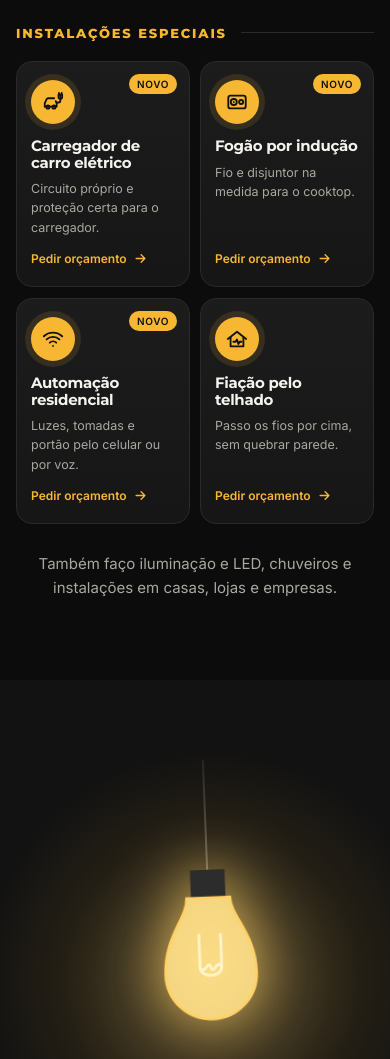
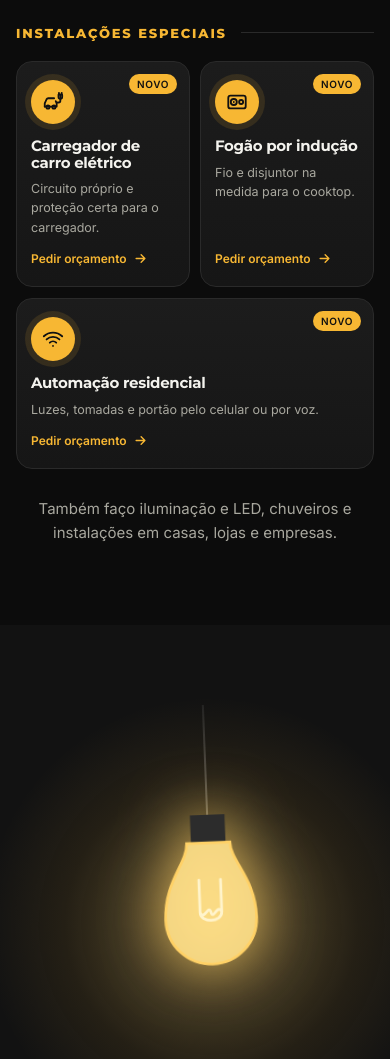
Before and after one commit to gabrielmilano/gdluz-eletricista-mockup, a plain HTML site: page index.html in a window 390 px wide. Shown: the part 1232-2291 px from the top of the page. Drawn offline with Linux system fonts and the light colour scheme; animation ran at ten frames a second.

Commit message:
Tira o serviço de fiação pelo telhado; instalações especiais em 3 cards (carregador, indução, automação)
Co-Authored-By: Claude Opus 5.5 <noreply@anthropic.com>

```diff
--- a/index.html
+++ b/index.html
@@ -84,7 +84,7 @@
                 <!-- Ilustração: a fiação sai do quadro, sobe pelo telhado e acende cada cômodo -->
                 <div class="hero__art reveal" style="--d:.2s">
                     <p class="note note--hero" aria-hidden="true">Seu projeto elétrico<br>em boas mãos!<svg viewBox="0 0 200 20"><path d="M3 15 C60 3 140 3 197 9"/></svg></p>
-                    <svg class="house" viewBox="0 0 520 470" role="img" aria-label="Ilustração de uma casa com a fiação sendo instalada pelo telhado e os cômodos acendendo">
+                    <svg class="house" viewBox="0 0 520 470" role="img" aria-label="Ilustração de uma casa com a fiação saindo do quadro e os cômodos acendendo">
                         <defs>
                             <radialGradient id="lampGlow" cx="50%" cy="0%" r="100%">
                                 <stop offset="0" stop-color="#FFD76A" stop-opacity=".95"/>
@@ -166,11 +166,10 @@
                 </div>
 
                 <p class="services__group reveal">Instalações especiais</p>
-                <div class="services services--4">
+                <div class="services services--3">
                     <a class="card reveal" href="#" data-wa data-msg="Olá Gabriel! Vim pelo site da GDLUZ e preciso de: instalação de carregador de carro elétrico."><span class="card__tag">Novo</span><div class="card__icon"><svg class="ic"><use href="#i-car"/></svg></div><h3>Carregador de carro elétrico</h3><p>Circuito próprio e proteção certa para o carregador.</p><span class="card__cta">Pedir orçamento<svg class="ic"><use href="#i-arrow"/></svg></span></a>
                     <a class="card reveal" href="#" data-wa data-msg="Olá Gabriel! Vim pelo site da GDLUZ e preciso de: instalação de fogão por indução."><span class="card__tag">Novo</span><div class="card__icon"><svg class="ic"><use href="#i-cooktop"/></svg></div><h3>Fogão por indução</h3><p>Fio e disjuntor na medida para o cooktop.</p><span class="card__cta">Pedir orçamento<svg class="ic"><use href="#i-arrow"/></svg></span></a>
                     <a class="card reveal" href="#" data-wa data-msg="Olá Gabriel! Vim pelo site da GDLUZ e preciso de: automação residencial."><span class="card__tag">Novo</span><div class="card__icon"><svg class="ic"><use href="#i-wifi"/></svg></div><h3>Automação residencial</h3><p>Luzes, tomadas e portão pelo celular ou por voz.</p><span class="card__cta">Pedir orçamento<svg class="ic"><use href="#i-arrow"/></svg></span></a>
-                    <a class="card reveal" href="#" data-wa data-msg="Olá Gabriel! Vim pelo site da GDLUZ e preciso de: fiação pelo telhado."><div class="card__icon"><svg class="ic"><use href="#i-roof"/></svg></div><h3>Fiação pelo telhado</h3><p>Passo os fios por cima, sem quebrar parede.</p><span class="card__cta">Pedir orçamento<svg class="ic"><use href="#i-arrow"/></svg></span></a>
                 </div>
 
                 <p class="services__extra reveal">Também faço iluminação e LED, chuveiros e instalações em casas, lojas e empresas.</p>
@@ -210,7 +209,7 @@
                 </header>
                 <div class="testi__list">
                     <figure class="quote reveal"><div class="stars" aria-label="5 estrelas"><svg><use href="#i-star"/></svg><svg><use href="#i-star"/></svg><svg><use href="#i-star"/></svg><svg><use href="#i-star"/></svg><svg><use href="#i-star"/></svg></div><blockquote>“Chegou no horário e resolveu tudo rápido. Recomendo!”</blockquote><figcaption><span class="avatar">C</span><b>Carlos M.</b></figcaption></figure>
-                    <figure class="quote reveal" style="--d:.1s"><div class="stars" aria-label="5 estrelas"><svg><use href="#i-star"/></svg><svg><use href="#i-star"/></svg><svg><use href="#i-star"/></svg><svg><use href="#i-star"/></svg><svg><use href="#i-star"/></svg></div><blockquote>“Passou a fiação nova pelo telhado sem quebrar nada.”</blockquote><figcaption><span class="avatar">J</span><b>Juliana S.</b></figcaption></figure>
+                    <figure class="quote reveal" style="--d:.1s"><div class="stars" aria-label="5 estrelas"><svg><use href="#i-star"/></svg><svg><use href="#i-star"/></svg><svg><use href="#i-star"/></svg><svg><use href="#i-star"/></svg><svg><use href="#i-star"/></svg></div><blockquote>“Trocou o quadro antigo e explicou tudo direitinho.”</blockquote><figcaption><span class="avatar">J</span><b>Juliana S.</b></figcaption></figure>
                     <figure class="quote reveal" style="--d:.2s"><div class="stars" aria-label="5 estrelas"><svg><use href="#i-star"/></svg><svg><use href="#i-star"/></svg><svg><use href="#i-star"/></svg><svg><use href="#i-star"/></svg><svg><use href="#i-star"/></svg></div><blockquote>“Hoje ligo as luzes de casa pelo celular. Já é meu eletricista fixo!”</blockquote><figcaption><span class="avatar">R</span><b>Rafael L.</b></figcaption></figure>
                 </div>
             </div>
--- a/src/css/style.css
+++ b/src/css/style.css
@@ -397,3 +397,8 @@ a.card { display: flex; flex-direction: column; color: inherit; text-decoration:
     .card__cta { font-size: 12px; margin-top: 12px; }
     .card__tag { top: 12px; right: 12px; font-size: 10px; padding: 2px 8px; }
 }
+.services--3 { grid-template-columns: repeat(3, minmax(0, 1fr)); }
+@media (max-width: 980px) {
+    .services--3 { grid-template-columns: repeat(2, minmax(0, 1fr)); }
+    .services--3 .card:last-child:nth-child(odd) { grid-column: 1 / -1; }
+}
```
